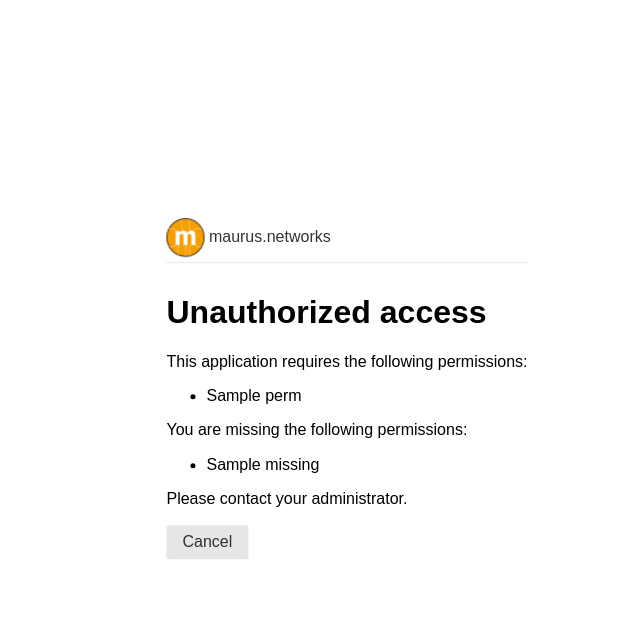
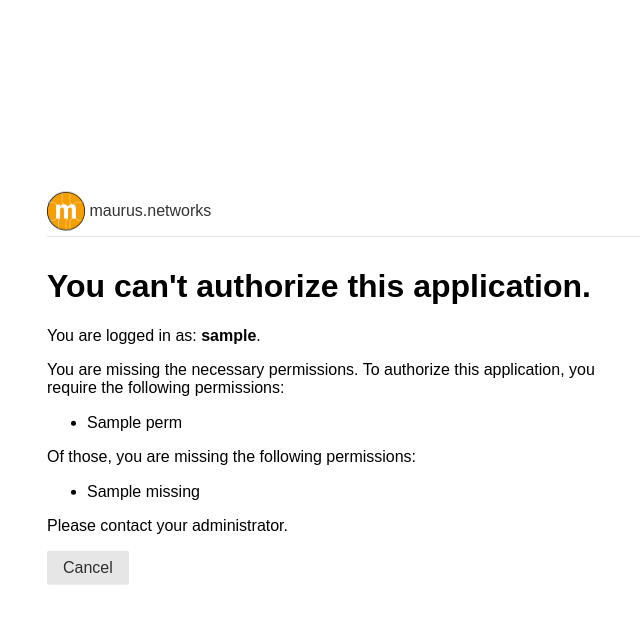
Before and after one commit to jdelic/authserver, a Django app: template authserver/authserver/templates/oauth2_provider/unauthorized.html in a window 1280 px wide. Shown: the top 624 px of the page, without its empty margins (293-933 px from the left). Run offline with Django 3.2, Linux system fonts and the light colour scheme; the template is opened without the code that fills it: most values are stand-ins (such as "Sample title", 1, 10 or a date in 2020); parts of the project's set-up code (start-up, migrations or seed data) failed here and were passed over; some libraries are stand-ins or nearby versions.

Commit message:
better info when you're missing permissions

```diff
--- a/authserver/authserver/templates/oauth2_provider/unauthorized.html
+++ b/authserver/authserver/templates/oauth2_provider/unauthorized.html
@@ -5,16 +5,20 @@
         {% if not error %}
             <form class="pure-form pure-form-aligned" id="authorizationForm" method="post">
                 <fieldset>
+                    {% csrf_token %}
                     <legend><img src="{{company_logo}}"/> {{company_name}}</legend>
-                    <h1>Unauthorized access</h1>
-                    <p>This application requires the following permissions:</p>
+                    <h1>You can't authorize this application.</h1>
+                    <p>You are logged in as: <b>{{username}}</b>.</p>
+                    <p>
+                        You are missing the necessary permissions. To authorize this application,
+                        you require the following permissions:</p>
                     <ul>
                         {% for perm in required_permissions %}
                             <li>{{ perm.name }}</li>
                         {% endfor %}
                     </ul>
 
-                    <p>You are missing the following permissions:</p>
+                    <p>Of those, you are missing the following permissions:</p>
                     <ul>
                         {% for missing in missing_permissions %}
                             <li>{{ missing.name }}</li>
--- a/authserver/mailauth/views.py
+++ b/authserver/mailauth/views.py
@@ -43,6 +43,10 @@
                 context={
                     "required_permissions": list(app.required_permissions.all()),
                     "missing_permissions": missing_permissions,
+                    "username": (
+                        str(request.user.delivery_mailbox) if request.user.delivery_mailbox
+                        else request.user.identifier
+                    ),
                 }
             )
 
```
